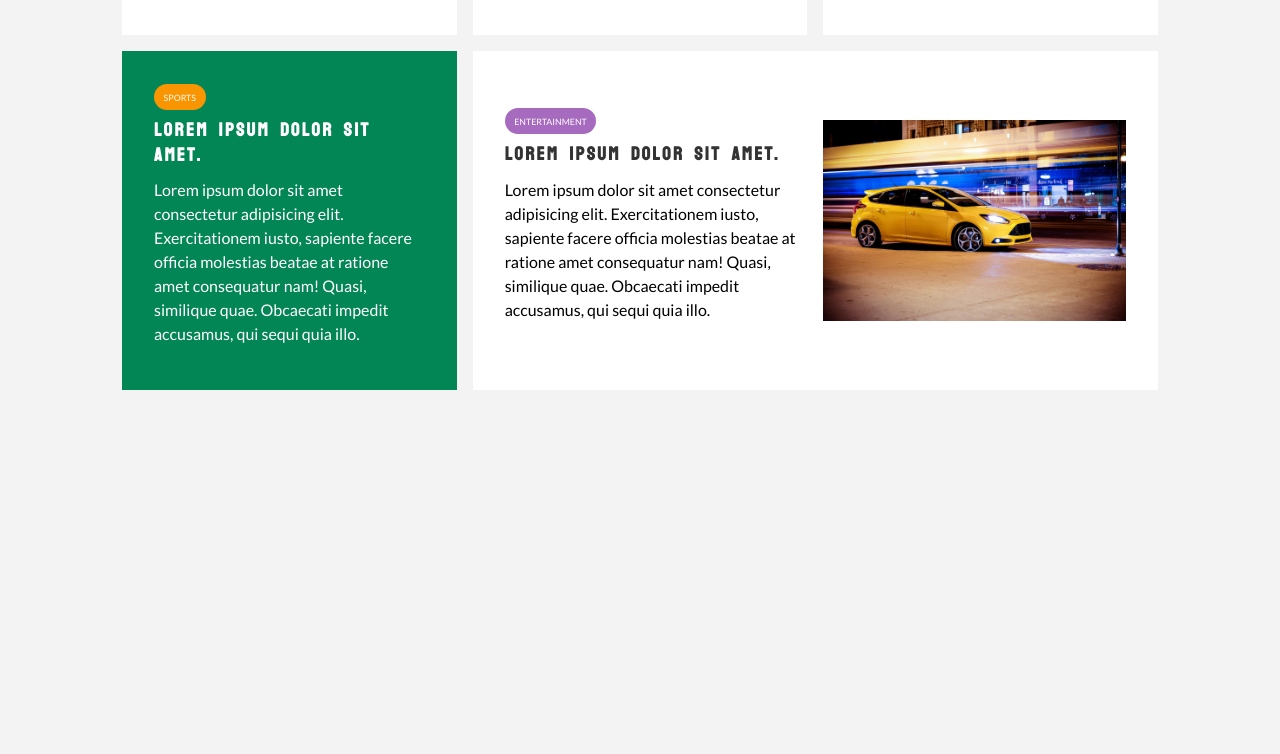
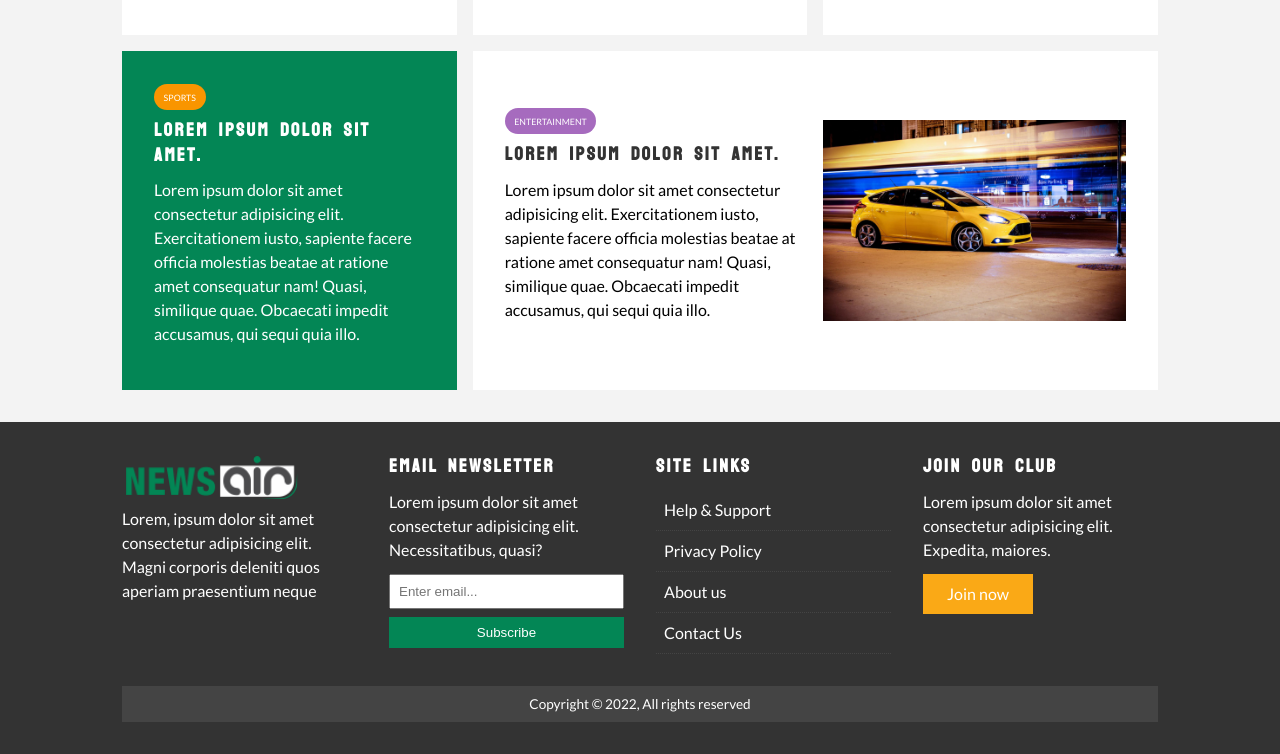
Before and after one commit to yashshah2372/Air-News-Blog, a plain HTML site: page index.html in a window 1280 px wide. Shown: the part 1588-2342 px from the top of the page. Before the commit the page ends 2010 px from the top, so only its background shows below. Drawn offline with Linux system fonts and the light colour scheme.

Commit message:
feature:footer done

```diff
--- a/css/style.css
+++ b/css/style.css
@@ -260,3 +260,23 @@ ul.list li a:hover {
 .article-grid-card:last-child{
     grid-column: 2/span 2;
 }
+#main-footer .container{
+    display: grid;
+    grid-template-columns: repeat(4,1fr);
+    grid-gap: 2rem;
+}
+#main-footer .footer-logo{
+    max-width: 180px;
+}
+#main-footer input[type="email"]{
+    width: 100%;
+    padding: .5rem;
+    margin-bottom: .5rem;
+}
+#main-footer .container >*:last-child{
+    background-color: #444;
+    grid-column: 1/span 4;
+    text-align: center;
+    padding: .5rem;
+    font-size: .85rem;
+}
--- a/index.html
+++ b/index.html
@@ -105,5 +105,41 @@
                 </div>
             </div>
     </div>
+    <footer id="main-footer" class="bg-dark py-2">
+        <div class="container">
+            <div>
+                <img src="images/logo_light.png" alt="Air News" class="footer-logo">
+                <p>
+                    Lorem, ipsum dolor sit amet consectetur adipisicing elit. Magni corporis deleniti quos aperiam praesentium neque
+                </p>
+            </div>
+            <div>
+                <h3>Email Newsletter</h3>
+        <p>Lorem ipsum dolor sit amet consectetur adipisicing elit. Necessitatibus, quasi?</p>
+        <form>
+            <input type="email" placeholder="Enter email...">
+            <input type="submit" class="btn btn-primary btn-block" value="Subscribe">
+        </form>
+        </div>
+        <div>
+            <h3>Site links</h3>
+            <ul class="list">
+                <li><a href="#">Help &amp; Support</a></li>
+                <li><a href="#">Privacy Policy</a></li>
+                <li><a href="#">About us</a></li>
+                <li><a href="#">Contact Us</a></li>
+            </ul>
+        </div>
+        <div>
+            <h3>Join our club</h3>
+            <p>Lorem ipsum dolor sit amet consectetur adipisicing elit. Expedita, maiores.</p>
+            <a href="#" class="btn btn-secondary">Join now</a>
+        </div>
+        <div>
+            <p class="m-0">Copyright &copy; 2022, All rights reserved</p>
+        </div>
+        </div>
+
+    </footer>
 </body>
 </html>
```
